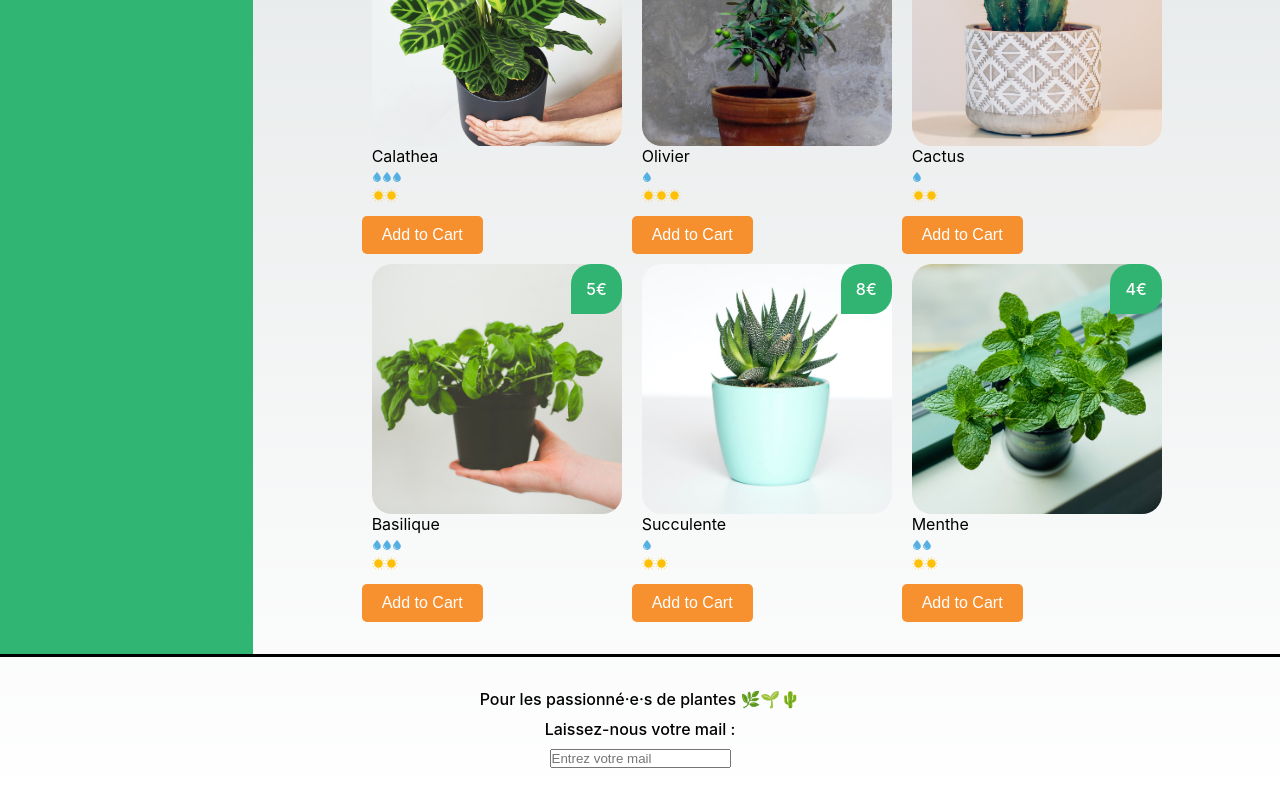
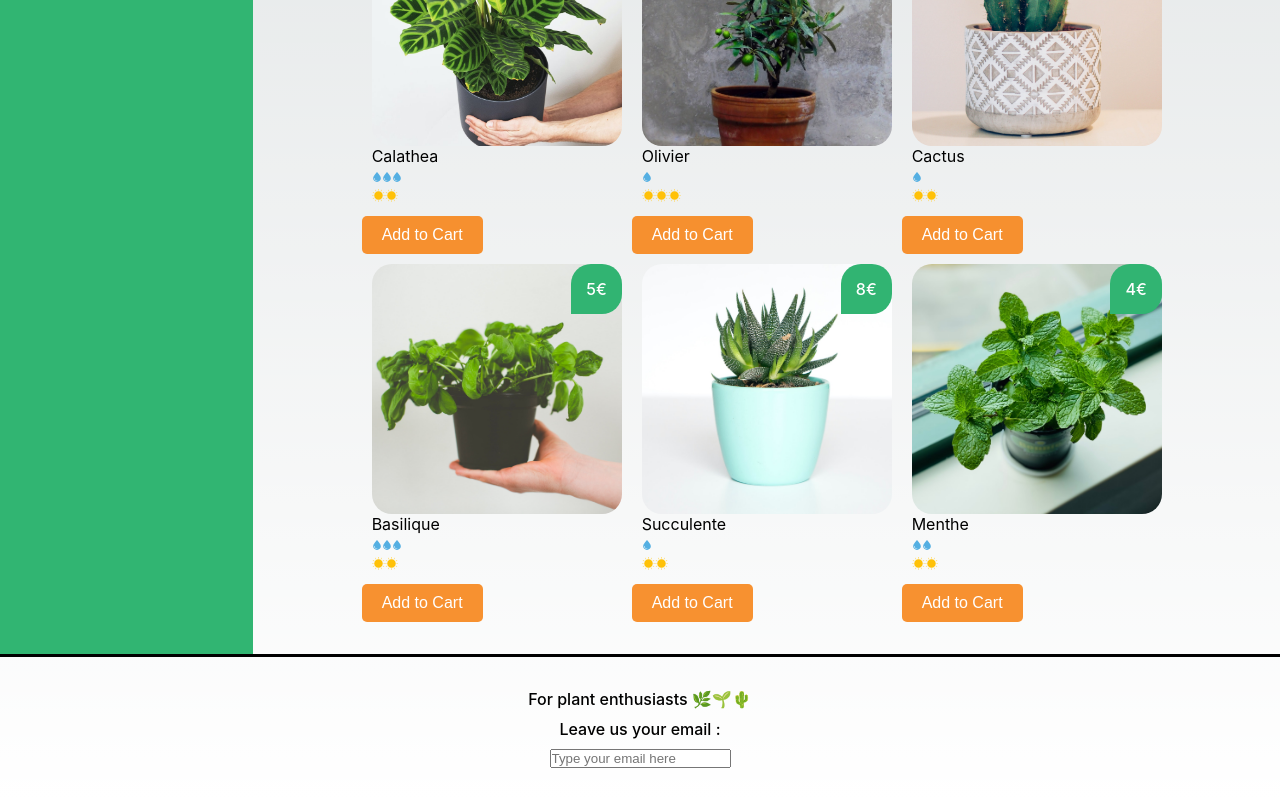
Before and after one commit to selsebil-ben/My-Little-Garden, a Next.js app: page / in a window 1280 px wide. Shown: the part 714-1514 px from the top of the page. Built offline with nearby package versions, Linux system fonts and the light colour scheme.

Commit message:
upd footer

```diff
--- a/src/components/Footer.tsx
+++ b/src/components/Footer.tsx
@@ -17,11 +17,11 @@ function Footer() {
 	return (
 		<footer className={styles.lmjfooter}>
 			<div className={styles.lmjfooterelem}>
-				Pour les passionné·e·s de plantes 🌿🌱🌵
+			For plant enthusiasts 🌿🌱🌵
 			</div>
-			<div className={styles.lmjfooterelem}>Laissez-nous votre mail :</div>
+			<div className={styles.lmjfooterelem}>Leave us your email : </div>
 			<input
-				placeholder='Entrez votre mail'
+				placeholder='Type your email here'
 				onChange={handleInput}
 				value={inputValue}
 				onBlur={handleBlur}
```
